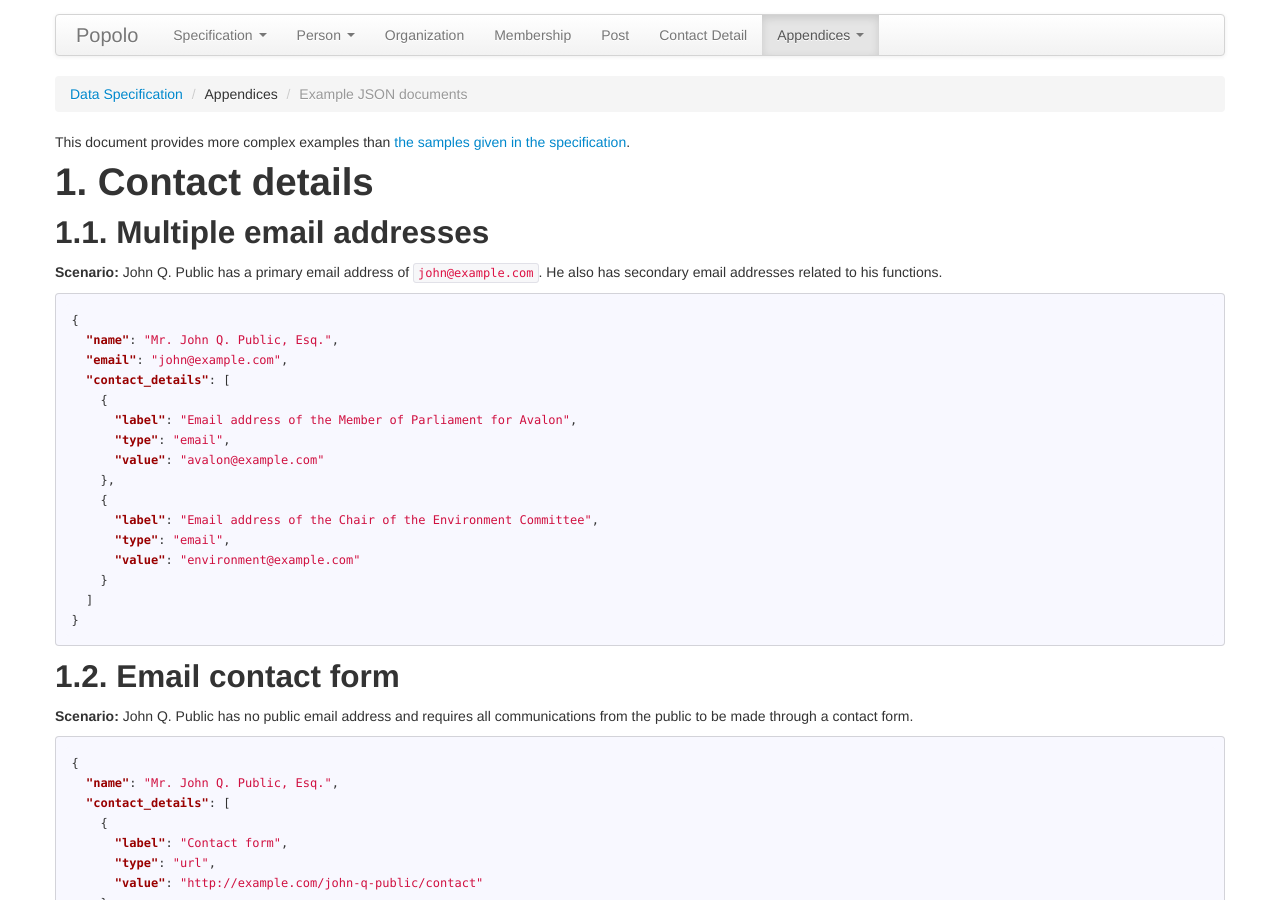
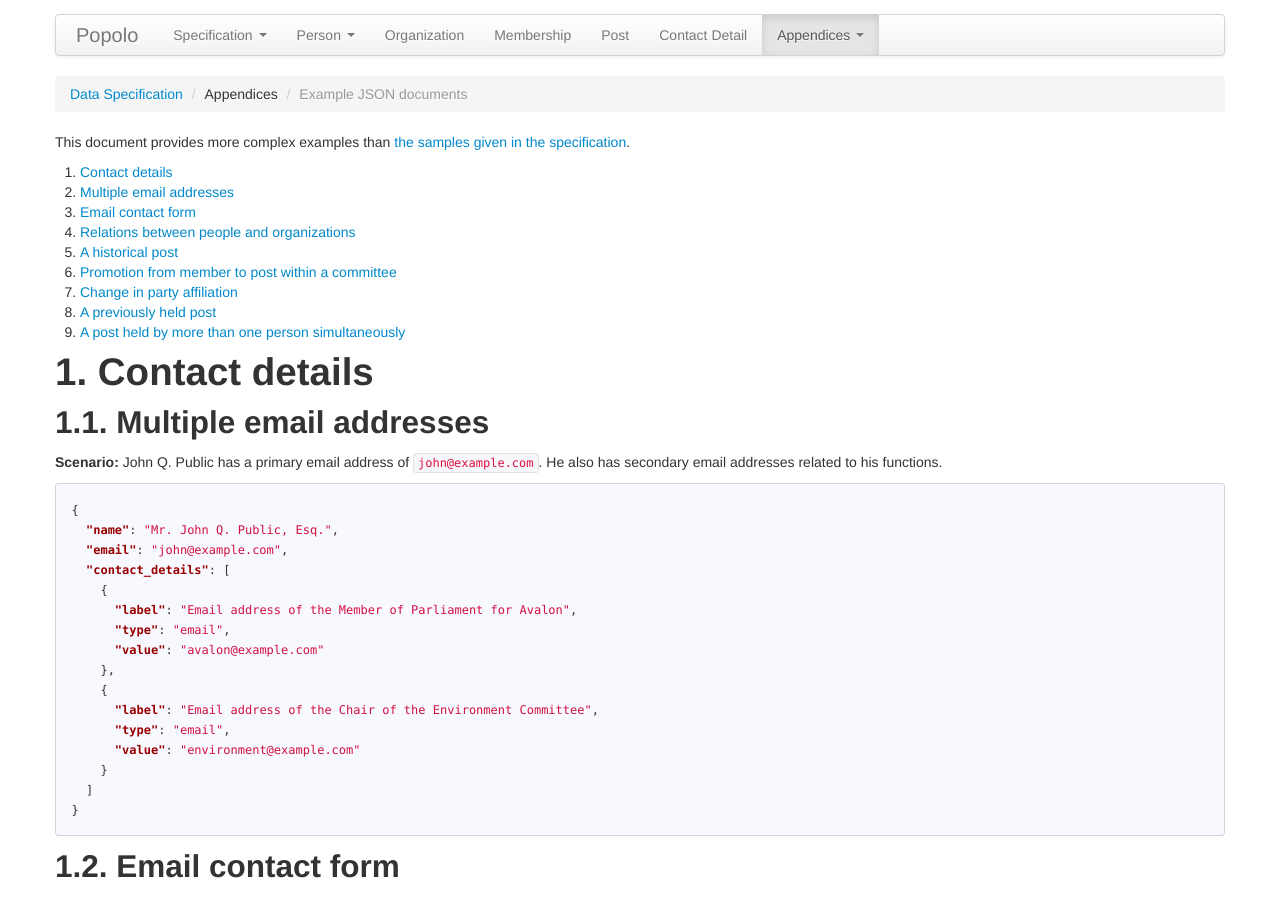
Before and after one commit to popolo-project/popolo-spec, a Jekyll site: the page built from appendices/examples.md, in a window 1280 px wide and 900 px high. Built offline with Jekyll 4.4.1, drawn with Linux system fonts in a browser that asks for light colours; nearby versions of some CDN libraries; Markdown is read by kramdown in place of the engine named in the settings.

Commit message:
add tocs

````diff
--- a/appendices/examples.md
+++ b/appendices/examples.md
@@ -13,9 +13,19 @@ id: examples
 
 This document provides more complex examples than [the samples given in the specification](/specs/#schema-and-examples).
 
-# 1. Contact details
+1. [Contact details](#contact-details)
+  1. [Multiple email addresses](#multiple-email-addresses)
+  1. [Email contact form](#email-contact-form)
+1. [Relations between people and organizations](#relations-people-organizations)
+  1. [A historical post](#historical-post)
+  1. [Promotion from member to post within a committee](#committee-promotion)
+  1. [Change in party affiliation](#party-affiliation)
+  1. [A previously held post](#previous-post)
+  1. [A post held by more than one person simultaneously](#simultaneous-post)
 
-## 1.1. Multiple email addresses
+<h1 id="contact-details">1. Contact details</h1>
+
+<h2 id="multiple-email-addresses">1.1. Multiple email addresses</h2>
 
 **Scenario:** John Q. Public has a primary email address of `john@example.com`. He also has secondary email addresses related to his functions.
 
@@ -38,7 +48,7 @@ This document provides more complex examples than [the samples given in the spec
 }
 ```
 
-## 1.2. Email contact form
+<h2 id="email-contact-form">1.2. Email contact form</h2>
 
 **Scenario:** John Q. Public has no public email address and requires all communications from the public to be made through a contact form.
 
@@ -55,9 +65,9 @@ This document provides more complex examples than [the samples given in the spec
 }
 ```
 
-# 2. Relations between people and organizations
+<h1 id="relations-people-organizations">2. Relations between people and organizations</h1>
 
-## 2.1. A historical post
+<h2 id="historical-post">2.1. A historical post</h2>
 
 **Scenario:** The Canadian federal electoral district of Annapolis is abolished in 1914, thereby eliminating the post of Member of Parliament for Annapolis.
 
@@ -77,7 +87,7 @@ The House of Commons, an organization, and its posts:
 }
 ```
 
-## 2.2. Promotion from member to post within a committee
+<h2 id="committee-promotion">2.2. Promotion from member to post within a committee</h2>
 
 **Scenario:** Jane Q. Citizen is promoted to chair of the Standing Committee on Finance on January 1, 2013, after four years as a member.
 
@@ -123,7 +133,7 @@ Jane Q. Citizen, a person, and her memberships:
 }
 ```
 
-## 2.3. Change in party affiliation
+<h2 id="party-affiliation">2.3. Change in party affiliation</h2>
 
 John Q. Public changes party affiliation while holding the post of Member of Parliament for Avalon.
 
@@ -185,7 +195,7 @@ John Q. Public, a person, and his memberships:
 }
 ```
 
-## 2.4. A previously held post
+<h2 id="previous-post">2.4. A previously held post</h2>
 
 **Scenario:** John Q. Public was previously Member of Parliament for Avalon from 2000 to 2004, and is now again as of 2011.
 
@@ -225,7 +235,7 @@ John Q. Public, a person, and his memberships:
 }
 ```
 
-## 2.5. A post held by more than one person simultaneously
+<h2 id="simultaneous-post">2.5. A post held by more than one person simultaneously</h2>
 
 **Scenario:** Same as 2.4 above, except Jane Q. Citizen timeshares as Member of Parliament for Avalon, also as of 2011.
 
````
Also changed, not shown: appendices/api-patterns.md (+6 -3 lines), appendices/components.md (+11 -5 lines), appendices/json-patterns.md (+10 -5 lines), index.md (+1 -1 lines).
